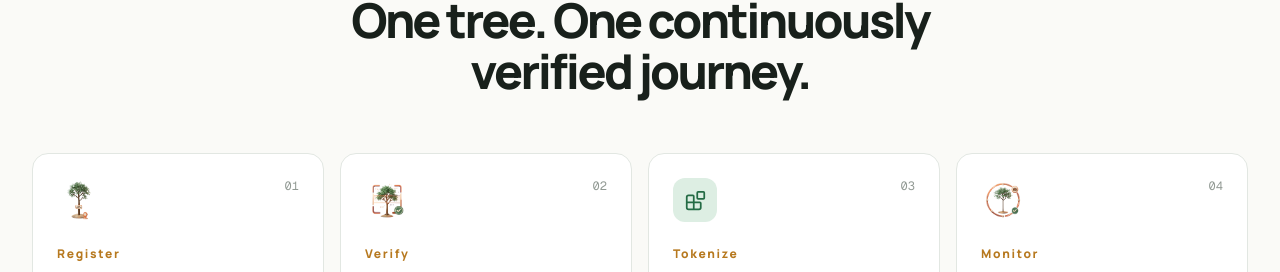
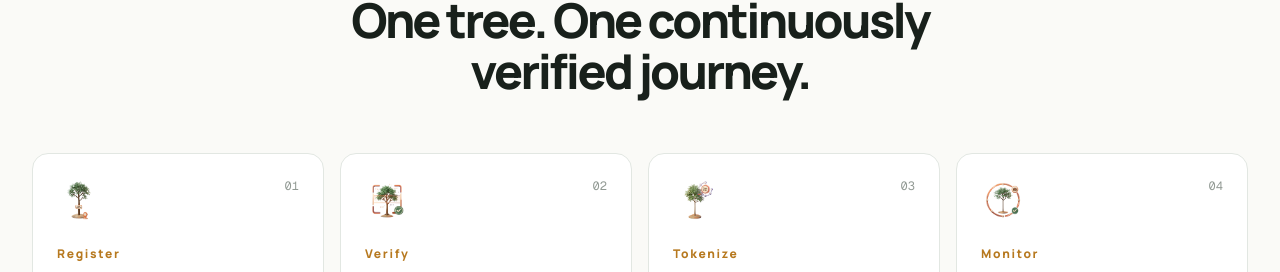
Before and after one commit to ecorimbawa/treebond-ai, a Next.js app: page / in a window 1280 px wide. Shown: the part 1675-1947 px from the top of the page. Built offline with nearby package versions, Linux system fonts and the light colour scheme.

Commit message:
Replace Blocks icon with image in Tokenize step
Replace the Tokenize step icon (03) with the Gemini-generated image for 'Put the verified tree on-chain.'

```diff
--- a/app/(public)/page.tsx
+++ b/app/(public)/page.tsx
@@ -619,6 +619,14 @@ export default function Home() {
                     height={44}
                     className="size-11"
                   />
+                ) : number === "03" ? (
+                  <Image
+                    src="/Gemini_Generated_Image_7wjar37wjar37wja-removebg-preview.png"
+                    alt={title}
+                    width={44}
+                    height={44}
+                    className="size-11"
+                  />
                 ) : number === "04" ? (
                   <Image
                     src="/Gemini_Generated_Image_5vbwwm5vbwwm5vbw-removebg-preview.png"
```
Also changed, not shown: public/Gemini_Generated_Image_7wjar37wjar37wja-removebg-preview.png (added).
